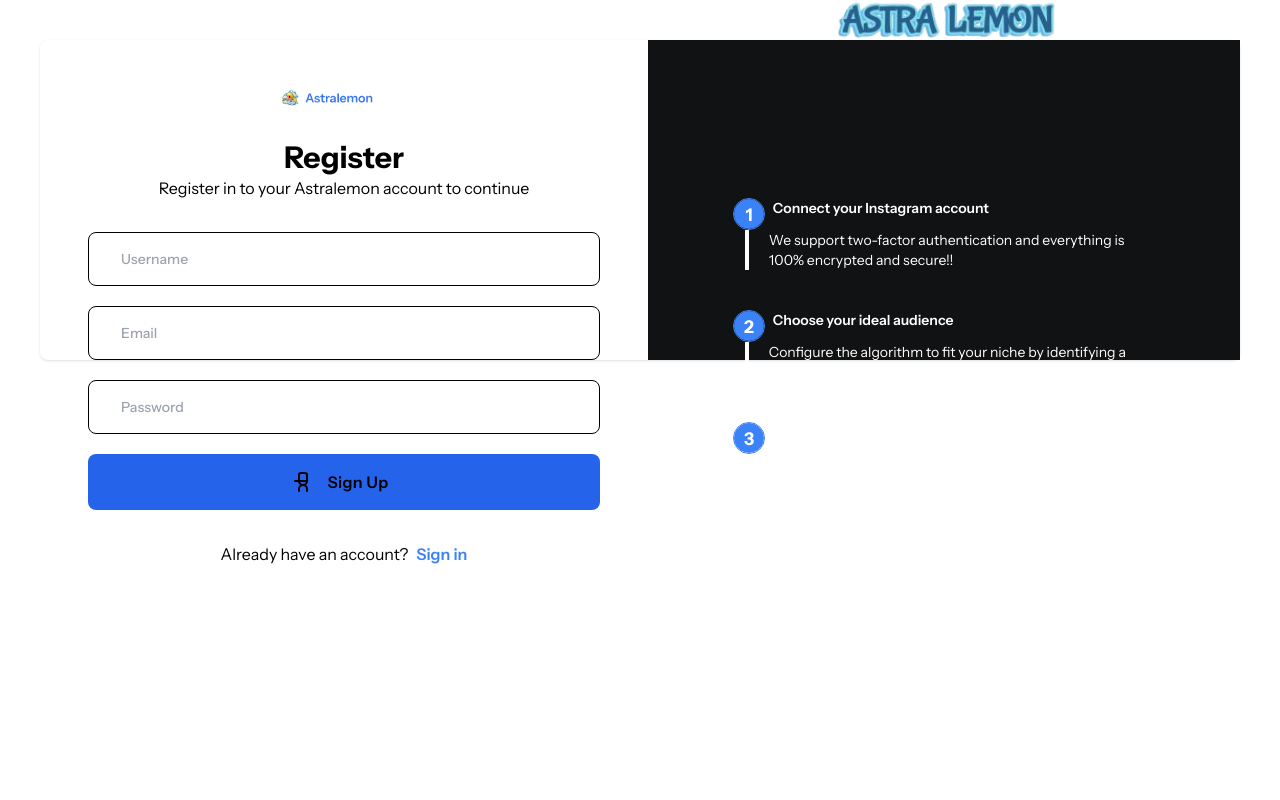
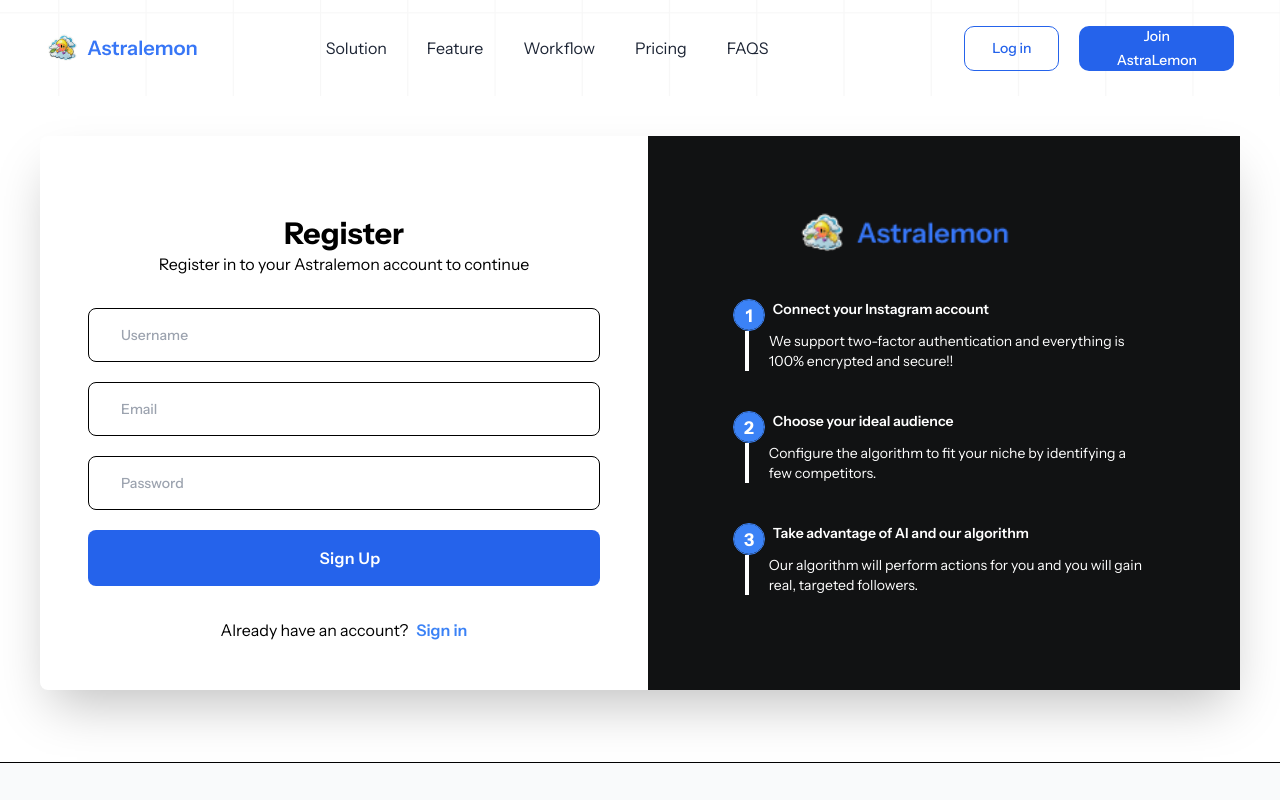
Before and after one commit to godspowerufot/Astralemon, a Next.js app: page /Registration in a window 1280 px wide. Shown: the top 800 px of the page. Built offline with nearby package versions, Linux system fonts and the light colour scheme.

Commit message:
updated landing page and login/landing page

```diff
--- a/app/Login/page.tsx
+++ b/app/(root)/Login/page.tsx
@@ -5,7 +5,7 @@
 import Image from "next/image";
 import MediaBear from "@/public/media logo.png";
 import useLogin from "@/hooks/useLogin"; // Adjust the import path accordingly
-import MediaBears from "@/public/darkastralemon.png";
+import MediaBears from "@/public/media logo.png";
 import { steps } from "@/lib/expertlink";
 
 const Login = () => {
@@ -42,17 +42,8 @@
 
   return (
     <div className="h-[50%] bg-gray-100 text-gray-900 flex justify-center">
-      <div className="max-w-screen-xl m-0 sm:m-10 bg-white shadow sm:rounded-lg flex justify-center flex-1">
+      <div className="max-w-screen-xl m-0 sm:m-10 bg-white shadow-2xl rounded-lg flex justify-center flex-1">
         <div className="lg:w-[80%] xl:w-[50.666667%] p-6 sm:p-12">
-          <div>
-            <Image
-              src={MediaBear}
-              alt="Logo"
-              width={100}
-              height={100}
-              className="w-32 mx-auto"
-            />
-          </div>
           <div className="mt-8 flex flex-col items-center">
             <h1 className="text-2xl xl:text-3xl font-extrabold">Login</h1>
             <p>Log in to your Astralemon account to continue</p>
@@ -77,39 +68,9 @@
                   />
                   <button
                     type="submit"
-                    className="mt-5 tracking-wide font-semibold bg-blue-600 text-gray-100 w-full py-4 rounded-lg hover:bg-blue-700 transition-all duration-300 ease-in-out flex items-center justify-center focus:shadow-outline focus:outline-none"
+                    className="mt-5 text-white tracking-wide font-semibold bg-blue-600 text-gray-100 w-full py-4 rounded-lg hover:bg-blue-700 transition-all duration-300 ease-in-out flex items-center justify-center focus:shadow-outline focus:outline-none"
                   >
-                    {loading ? (
-                      <svg
-                        className="w-6 h-6 -ml-2 animate-spin"
-                        fill="none"
-                        stroke="currentColor"
-                        viewBox="0 0 24 24"
-                        xmlns="http://www.w3.org/2000/svg"
-                      >
-                        <path
-                          strokeLinecap="round"
-                          strokeLinejoin="round"
-                          strokeWidth="2"
-                          d="M12 4v8m0 0h8m-8 0H4"
-                        ></path>
-                      </svg>
-                    ) : (
-                      <svg
-                        className="w-6 h-6 -ml-2 pr-2" // Added padding-right
-                        fill="none"
-                        stroke="currentColor"
-                        viewBox="0 0 24 24"
-                        xmlns="http://www.w3.org/2000/svg"
-                      >
-                        <path
-                          strokeLinecap="round"
-                          strokeLinejoin="round"
-                          strokeWidth="2"
-                          d="M16 21v-2a4 4 0 00-8 0v2m8-10a4 4 0 01-8 0m8 0V5a2 2 0 00-2-2h-4a2 2 0 00-2 2v6m8 0H4"
-                        ></path>
-                      </svg>
-                    )}
+
                     <span className="ml-3">
                       {loading ? "Processing..." : "Sign In"}
                     </span>
--- a/app/Registration/page.tsx
+++ b/app/(root)/Registration/page.tsx
@@ -3,9 +3,8 @@
 import React, { useState } from "react";
 import { useRouter } from "next/navigation";
 import Image from "next/image";
-import MediaBears from "@/public/darkastralemon.png";
+import MediaBears from "@/public/media logo.png";
 
-import MediaBear from "@/public/media logo.png";
 import LoginImage from "@/public/Secure login-bro.svg";
 import useRegister from "@/hooks/useRegister"; // Adjust the import path as necessary
 import { steps } from "@/lib/expertlink";
@@ -45,25 +44,14 @@
 
   return (
     <div className="h-[50%] bg-gray-100 text-gray-900 flex justify-center">
-      <div className="max-w-screen-xl m-0 sm:m-10 bg-white shadow sm:rounded-lg flex justify-center flex-1">
+      <div className="max-w-screen-xl m-0 sm:m-10 bg-white shadow-2xl rounded-lg flex justify-center flex-1">
         <div className="lg:w-[50%] xl:w-[50.666667%] p-6 sm:p-12">
-          <div>
-            <Image
-              src={MediaBear}
-              alt="Logo"
-              width={100}
-              height={100}
-              className="w-32 mx-auto"
-            />
-          </div>
           <div className="mt-8 flex flex-col items-center">
             <h1 className="text-2xl xl:text-3xl font-extrabold">Register</h1>
 
             <p>Register in to your Astralemon account to continue</p>
             <div className="w-full flex-1 mt-8">
-              <div className="flex flex-col items-center">
-
-              </div>
+              <div className="flex flex-col items-center"></div>
 
               <form onSubmit={handleSubmit}>
                 <div className="mx-auto max-w-[35rem]">
@@ -93,40 +81,10 @@
                   />
                   <button
                     type="submit"
-                    className="mt-5 tracking-wide font-semibold bg-blue-600 text-gray-100 w-full py-4 rounded-lg hover:bg-blue-700 transition-all duration-300 ease-in-out flex items-center justify-center focus:shadow-outline focus:outline-none"
+                    className="mt-5 tracking-wide  text-white font-semibold bg-blue-600 text-gray-100 w-full py-4 rounded-lg hover:bg-blue-700 transition-all duration-300 ease-in-out flex items-center justify-center focus:shadow-outline focus:outline-none"
                     disabled={loading}
                   >
-                    {loading ? (
-                      <svg
-                        className="w-6 h-6 animate-spin -ml-2"
-                        fill="none"
-                        stroke="currentColor"
-                        viewBox="0 0 24 24"
-                        xmlns="http://www.w3.org/2000/svg"
-                      >
-                        <path
-                          strokeLinecap="round"
-                          strokeLinejoin="round"
-                          strokeWidth="2"
-                          d="M12 6V3m0 0l-3 3m3-3l3 3m-3 0v9"
-                        ></path>
-                      </svg>
-                    ) : (
-                      <svg
-                        className="w-6 h-6 -ml-2"
-                        fill="none"
-                        stroke="currentColor"
-                        viewBox="0 0 24 24"
-                        xmlns="http://www.w3.org/2000/svg"
-                      >
-                        <path
-                          strokeLinecap="round"
-                          strokeLinejoin="round"
-                          strokeWidth="2"
-                          d="M16 21v-2a4 4 0 00-8 0v2m8-10a4 4 0 01-8 0m8 0V5a2 2 0 00-2-2h-4a2 2 0 00-2 2v6m8 0H4"
-                        ></path>
-                      </svg>
-                    )}
+
                     <span className="ml-3">
                       {loading ? "Processing..." : "Sign Up"}
                     </span>
```
Also changed, not shown: app/(root)/Login/DjangoInstagram.postman_collection.json (renamed from app/Login/DjangoInstagram.postman_collection.json).
